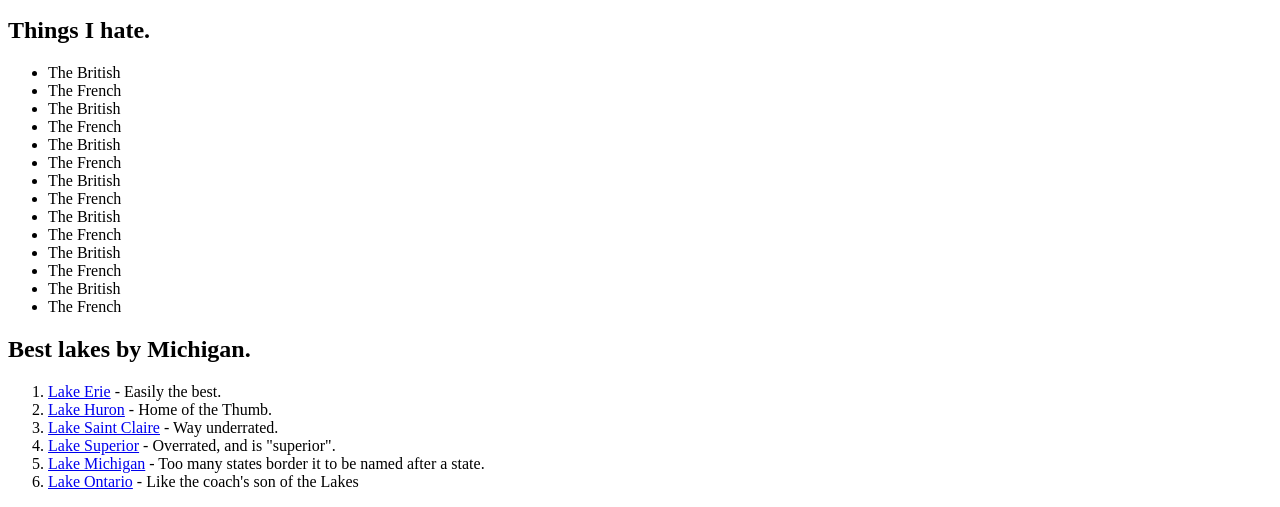
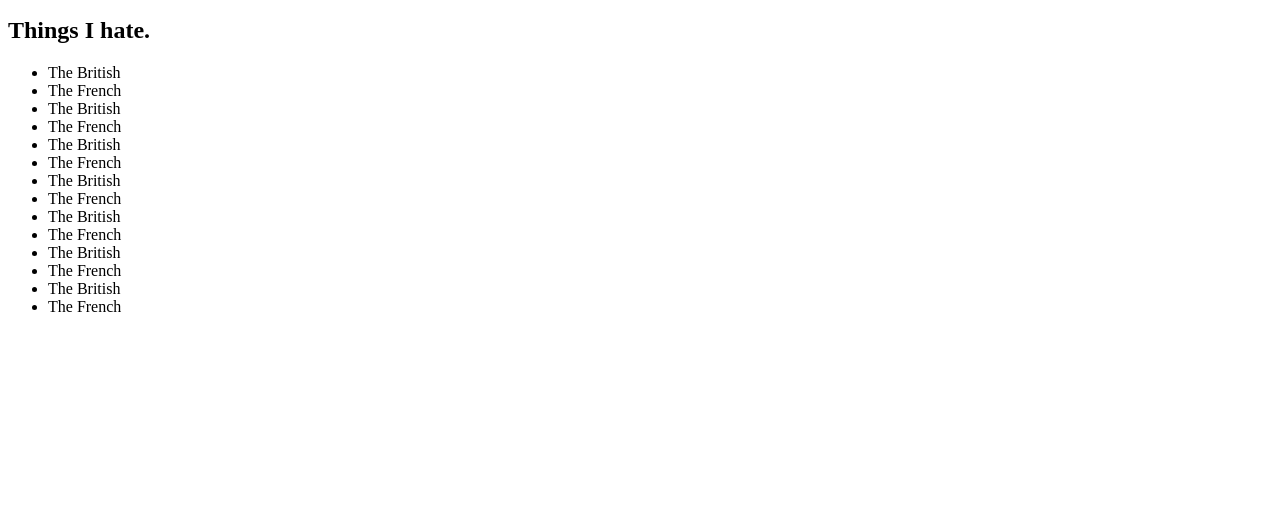
Before and after one commit to ChaseYako/YakoWebsite, a plain HTML site: page index.html in a window 1280 px wide. Shown: the part 401-908 px from the top of the page. After the commit the page ends 800 px from the top, so only its background shows below. Drawn offline with Linux system fonts and the light colour scheme.

Commit message:
Update index.html

```diff
--- a/index.html
+++ b/index.html
@@ -37,13 +37,6 @@
       <li>The British</li>
       <li>The French</li>
     </ul>
-    <h2>Best lakes by Michigan.</h2>
-    <ol>
-      <li><a href="https://th.bing.com/th/id/OIP.2HcKWk2WyM7ONwpgMVYTKwHaFA?pid=ImgDet&rs=1">Lake Erie</a> - Easily the best.</li>
-      <li><a href="https://th.bing.com/th/id/R.3c162943d4da7406ab247b244041f2c8?rik=3gVmN79RpF%2bxnw&pid=ImgRaw&r=0">Lake Huron</a> - Home of the Thumb.</li>
-      <li><a href="https://th.bing.com/th/id/R.ff1081fd218da13d85de30990a23ed51?rik=hFbYiYgfWF8n4Q&pid=ImgRaw&r=0">Lake Saint Claire</a> - Way underrated.</li>
-      <li><a href="https://th.bing.com/th/id/R.36176160de17cded4bd5477704e073f4?rik=TFo4awOUd6zc5Q&riu=http%3a%2f%2fwallpapercave.com%2fwp%2fFmrQsIA.jpg&ehk=iI6cq6fFQaU6ksAjFUZRmu6WQRkNU%2bv7XRs6GULVq4E%3d&risl=&pid=ImgRaw&r=0">Lake Superior</a> - Overrated, and is "superior".</li>
-      <li><a href="https://th.bing.com/th?id=OIF.ezsQVTz%2by8ooeYWUGuFZ8g&pid=ImgDet&rs=1">Lake Michigan</a> - Too many states border it to be named after a state.</li>
-      <li><a href="https://th.bing.com/th/id/R.402657049c2bf6e7332cc792e8a735fa?rik=1poqaHs2zBaU9w&pid=ImgRaw&r=0">Lake Ontario</a> - Like the coach's son of the Lakes</li>
+  </div>
   </body>
 </html>
```
